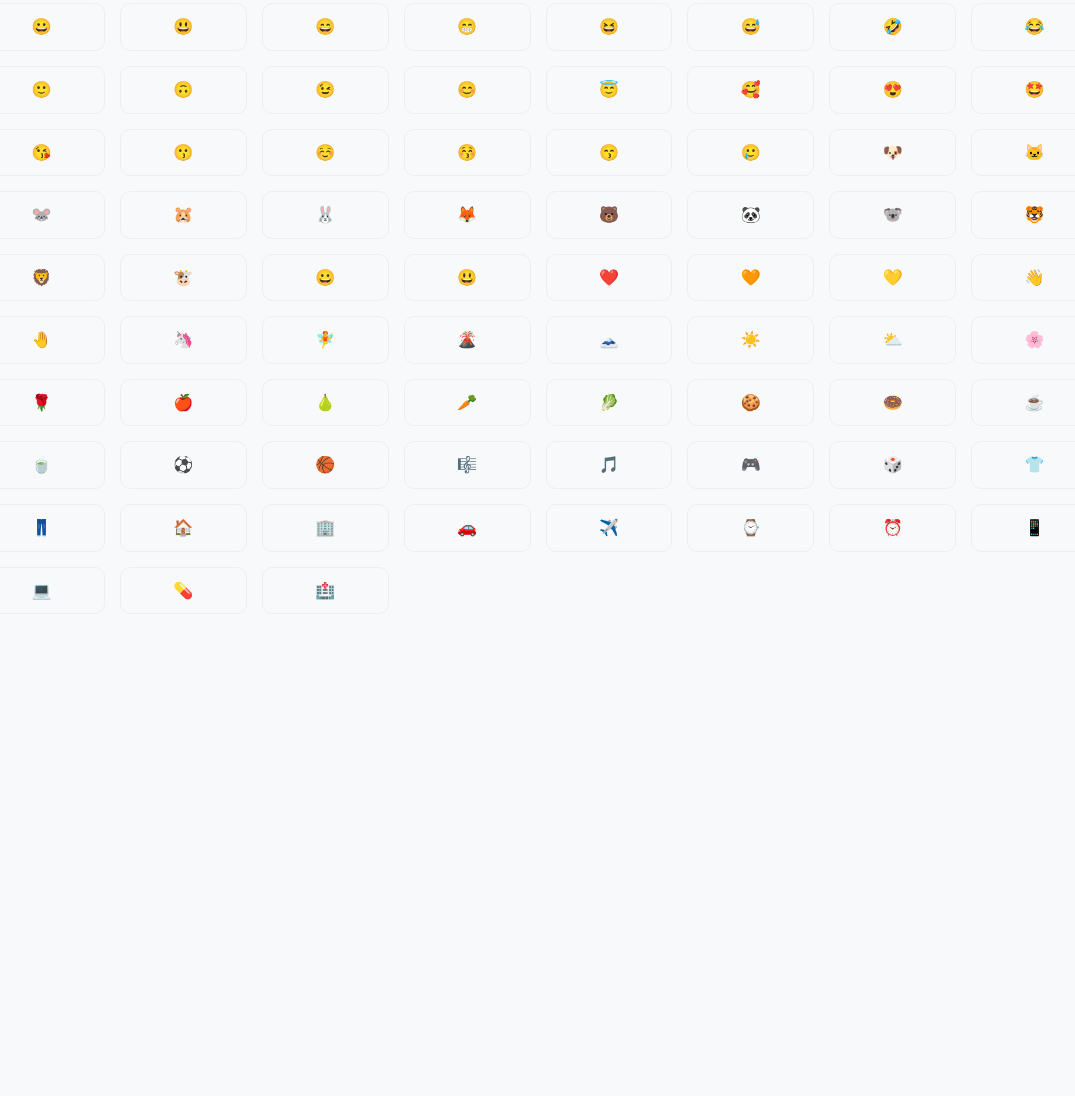
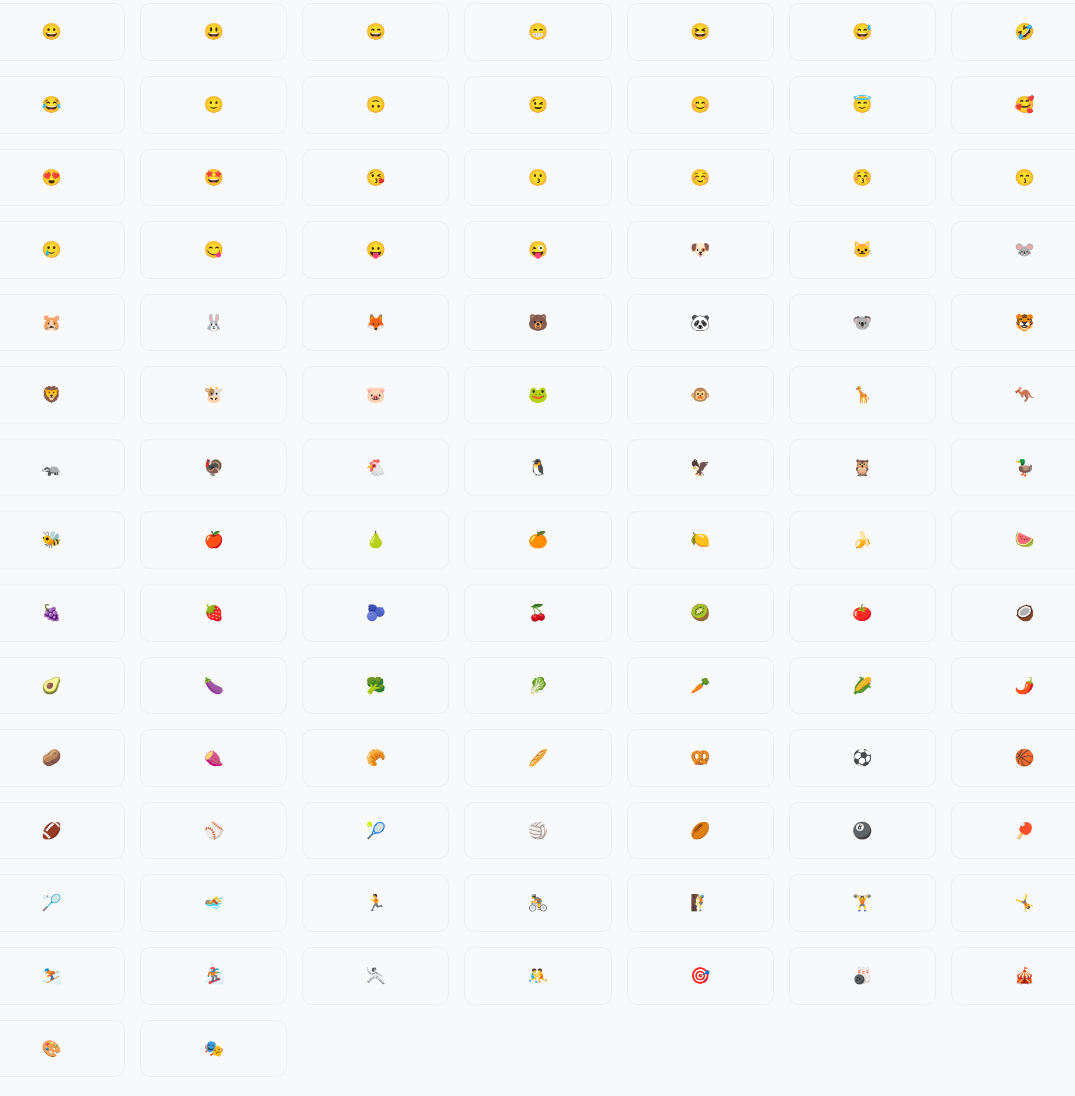
Before and after one commit to uzong/emoji, a plain HTML site: page index.html in a window 1280 px wide. Shown: the part 340-1436 px from the top of the page, without its empty margins (102-1177 px from the left). Before the commit the page ends 994 px from the top, so only its background shows below. Drawn offline with Linux system fonts and the light colour scheme.

Commit message:
增加样式

```diff
--- a/script.js
+++ b/script.js
@@ -22,7 +22,9 @@ const emojiData = {
         { char: '😚', keywords: ['亲吻', '害羞', '闭眼'] },
         { char: '😙', keywords: ['亲吻', '开心'] },
         { char: '🥲', keywords: ['带泪微笑', '感动', '欣慰'] },
-        // ... 继续添加更多表情 (为了简洁，这里只展示部分，实际需要200+)
+        { char: '😋', keywords: ['美味', '好吃', '开心'] },
+        { char: '😛', keywords: ['吐舌', '调皮', '开玩笑'] },
+        { char: '😜', keywords: ['眨眼吐舌', '调皮', '搞怪'] }
     ],
 
     animals: [
@@ -38,128 +40,75 @@ const emojiData = {
         { char: '🐯', keywords: ['老虎', '虎'] },
         { char: '🦁', keywords: ['狮子', '狮'] },
         { char: '🐮', keywords: ['牛', '奶牛'] },
-        // ... 继续添加更多动物 (为了简洁，这里只展示部分，实际需要200+)
+        { char: '🐷', keywords: ['猪', '小猪'] },
+        { char: '🐸', keywords: ['青蛙', '蛙'] },
+        { char: '🐵', keywords: ['猴子', '猴'] },
+        { char: '🦒', keywords: ['长颈鹿', '动物'] },
+        { char: '🦘', keywords: ['袋鼠', '动物'] },
+        { char: '🦡', keywords: ['獾', '动物'] },
+        { char: '🦃', keywords: ['火鸡', '鸟'] },
+        { char: '🐔', keywords: ['鸡', '公鸡'] },
+        { char: '🐧', keywords: ['企鹅', '鸟'] },
+        { char: '🦅', keywords: ['鹰', '老鹰'] },
+        { char: '🦉', keywords: ['猫头鹰', '鸟'] },
+        { char: '🦆', keywords: ['鸭子', '鸭'] },
+        { char: '🐝', keywords: ['蜜蜂', '昆虫'] }
     ],
 
-    faces: [
-        { char: '😀', keywords: ['笑脸', '开心', '高兴'] },
-        { char: '😃', keywords: ['大笑', '开心'] },
-        // ... 更多表情
+    food: [
+        { char: '🍎', keywords: ['苹果', '水果', '红苹果'] },
+        { char: '🍐', keywords: ['梨', '水果'] },
+        { char: '🍊', keywords: ['橘子', '柑橘', '水果'] },
+        { char: '🍋', keywords: ['柠檬', '水果'] },
+        { char: '🍌', keywords: ['香蕉', '水果'] },
+        { char: '🍉', keywords: ['西瓜', '水果'] },
+        { char: '🍇', keywords: ['葡萄', '水果'] },
+        { char: '🍓', keywords: ['草莓', '水果'] },
+        { char: '🫐', keywords: ['蓝莓', '水果'] },
+        { char: '🍒', keywords: ['樱桃', '水果'] },
+        { char: '🥝', keywords: ['猕猴桃', '奇异果'] },
+        { char: '🍅', keywords: ['番茄', '西红柿'] },
+        { char: '🥥', keywords: ['椰子', '水果'] },
+        { char: '🥑', keywords: ['牛油果', '水果'] },
+        { char: '🍆', keywords: ['茄子', '蔬菜'] },
+        { char: '🥦', keywords: ['西兰花', '蔬菜'] },
+        { char: '🥬', keywords: ['生菜', '蔬菜'] },
+        { char: '🥕', keywords: ['胡萝卜', '蔬菜'] },
+        { char: '🌽', keywords: ['玉米', '蔬菜'] },
+        { char: '🌶️', keywords: ['辣椒', '蔬菜'] },
+        { char: '🥔', keywords: ['土豆', '蔬菜'] },
+        { char: '🍠', keywords: ['红薯', '蔬菜'] },
+        { char: '🥐', keywords: ['牛角面包', '面包'] },
+        { char: '🥖', keywords: ['法棍', '面包'] },
+        { char: '🥨', keywords: ['椒盐卷饼', '面包'] }
     ],
 
-    love: [
-        { char: '❤️', keywords: ['红心', '爱心', '喜欢'] },
-        { char: '🧡', keywords: ['橙心', '爱心'] },
-        { char: '💛', keywords: ['黄心', '爱心'] },
-        // ... 更多表情
-    ],
-
-    hands: [
-        { char: '👋', keywords: ['挥手', '打招呼', '再见'] },
-        { char: '🤚', keywords: ['举手', '手掌'] },
-        // ... 更多手势
-    ],
-
-    fantasy: [
-        { char: '🦄', keywords: ['独角兽', '幻想', '神话'] },
-        { char: '🧚', keywords: ['精灵', '仙女'] },
-        // ... 更多幻想生物
-    ],
-
-    nature: [
-        { char: '🌋', keywords: ['火山', '自然', '地理'] },
-        { char: '🗻', keywords: ['富士山', '山'] },
-        // ... 更多自然景观
-    ],
-
-    weather: [
-        { char: '☀️', keywords: ['太阳', '晴天', '天气'] },
-        { char: '⛅', keywords: ['多云', '天气'] },
-        // ... 更多天气
-    ],
-
-    plants: [
-        { char: '🌸', keywords: ['樱花', '花', '植物'] },
-        { char: '🌹', keywords: ['玫瑰', '花', '植物'] },
-        // ... 更多植物
-    ],
-
-    fruits: [
-        { char: '🍎', keywords: ['苹果', '水果', '红苹果'] },
-        { char: '🍐', keywords: ['梨', '水果'] },
-        // ... 更多水果
-    ],
-
-    vegetables: [
-        { char: '🥕', keywords: ['胡萝卜', '蔬菜'] },
-        { char: '🥬', keywords: ['生菜', '蔬菜'] },
-        // ... 更多蔬菜
-    ],
-
-    sweets: [
-        { char: '🍪', keywords: ['饼干', '曲奇', '零食'] },
-        { char: '🍩', keywords: ['甜甜圈', '零食'] },
-        // ... 更多甜点
-    ],
-
-    drinks: [
-        { char: '☕', keywords: ['咖啡', '热饮'] },
-        { char: '🍵', keywords: ['茶', '绿茶'] },
-        // ... 更多饮品
-    ],
-
-    sports: [
-        { char: '⚽', keywords: ['足球', '运动'] },
-        { char: '🏀', keywords: ['篮球', '运动'] },
-        // ... 更多运动
-    ],
-
-    music: [
-        { char: '🎼', keywords: ['音乐', '乐谱'] },
-        { char: '🎵', keywords: ['音符', '音乐'] },
-        // ... 更多音乐
-    ],
-
-    games: [
-        { char: '🎮', keywords: ['游戏', '手柄'] },
-        { char: '🎲', keywords: ['骰子', '游戏'] },
-        // ... 更多游戏
-    ],
-
-    clothing: [
-        { char: '👕', keywords: ['T恤', '衣服'] },
-        { char: '👖', keywords: ['牛仔裤', '裤子'] },
-        // ... 更多服装
-    ],
-
-    buildings: [
-        { char: '🏠', keywords: ['房子', '住宅'] },
-        { char: '🏢', keywords: ['办公楼', '大厦'] },
-        // ... 更多建筑
-    ],
-
-    transport: [
-        { char: '🚗', keywords: ['汽车', '小车'] },
-        { char: '✈️', keywords: ['飞机', '航空'] },
-        // ... 更多交通工具
-    ],
-
-    time: [
-        { char: '⌚', keywords: ['手表', '时间'] },
-        { char: '⏰', keywords: ['闹钟', '时间'] },
-        // ... 更多时间相关
-    ],
-
-    electronics: [
-        { char: '📱', keywords: ['手机', '电话'] },
-        { char: '💻', keywords: ['电脑', '笔记本'] },
-        // ... 更多电子设备
-    ],
-
-    medical: [
-        { char: '💊', keywords: ['药', '药片'] },
-        { char: '🏥', keywords: ['医院', '急救'] },
-        // ... 更多医疗相关
+    activities: [
+        { char: '⚽', keywords: ['足球', '运动', '球类'] },
+        { char: '🏀', keywords: ['篮球', '运动', '球类'] },
+        { char: '🏈', keywords: ['橄榄球', '运动', '球类'] },
+        { char: '⚾', keywords: ['棒球', '运动', '球类'] },
+        { char: '🎾', keywords: ['网球', '运动', '球类'] },
+        { char: '🏐', keywords: ['排球', '运动', '球类'] },
+        { char: '🏉', keywords: ['橄榄球', '运动', '球类'] },
+        { char: '🎱', keywords: ['台球', '运动', '球类'] },
+        { char: '🏓', keywords: ['乒乓球', '运动', '球类'] },
+        { char: '🏸', keywords: ['羽毛球', '运动', '球类'] },
+        { char: '🏊', keywords: ['游泳', '运动', '水上运动'] },
+        { char: '🏃', keywords: ['跑步', '运动', '田径'] },
+        { char: '🚴', keywords: ['骑行', '自行车', '运动'] },
+        { char: '🧗', keywords: ['攀岩', '运动', '极限运动'] },
+        { char: '🏋️', keywords: ['举重', '健身', '运动'] },
+        { char: '🤸', keywords: ['体操', '运动', '技巧'] },
+        { char: '⛷️', keywords: ['滑雪', '运动', '冬季运动'] },
+        { char: '🏂', keywords: ['滑雪板', '运动', '冬季运动'] },
+        { char: '🤺', keywords: ['击剑', '运动', '武术'] },
+        { char: '🤼', keywords: ['摔跤', '运动', '武术'] },
+        { char: '🎯', keywords: ['射箭', '运动', '目标'] },
+        { char: '🎳', keywords: ['保龄球', '运动', '球类'] },
+        { char: '🎪', keywords: ['马戏团', '表演', '娱乐'] },
+        { char: '🎨', keywords: ['绘画', '艺术', '创作'] },
+        { char: '🎭', keywords: ['表演', '戏剧', '艺术'] }
     ]
 };
 
--- a/styles.css
+++ b/styles.css
@@ -80,7 +80,7 @@ h1 {
 
 .emoji-grid {
     display: grid;
-    grid-template-columns: repeat(auto-fill, minmax(120px, 1fr));
+    grid-template-columns: repeat(auto-fill, minmax(140px, 1fr));
     gap: 15px;
     padding: 20px;
 }
@@ -89,7 +89,7 @@ h1 {
     display: flex;
     flex-direction: column;
     align-items: center;
-    padding: 10px;
+    padding: 15px;
     border: 1px solid #eee;
     border-radius: 10px;
     cursor: pointer;
@@ -102,12 +102,12 @@ h1 {
 }
 
 .emoji {
-    font-size: 2em;
-    margin-bottom: 5px;
+    font-size: 3em;
+    margin-bottom: 8px;
 }
 
 .keywords {
-    font-size: 12px;
+    font-size: 13px;
     color: #666;
     text-align: center;
 }
@@ -132,7 +132,11 @@ h1 {
 
 @media (max-width: 768px) {
     .emoji-grid {
-        grid-template-columns: repeat(auto-fill, minmax(100px, 1fr));
+        grid-template-columns: repeat(auto-fill, minmax(120px, 1fr));
+    }
+
+    .emoji {
+        font-size: 2.5em;
     }
 
     .category-btn {
```
